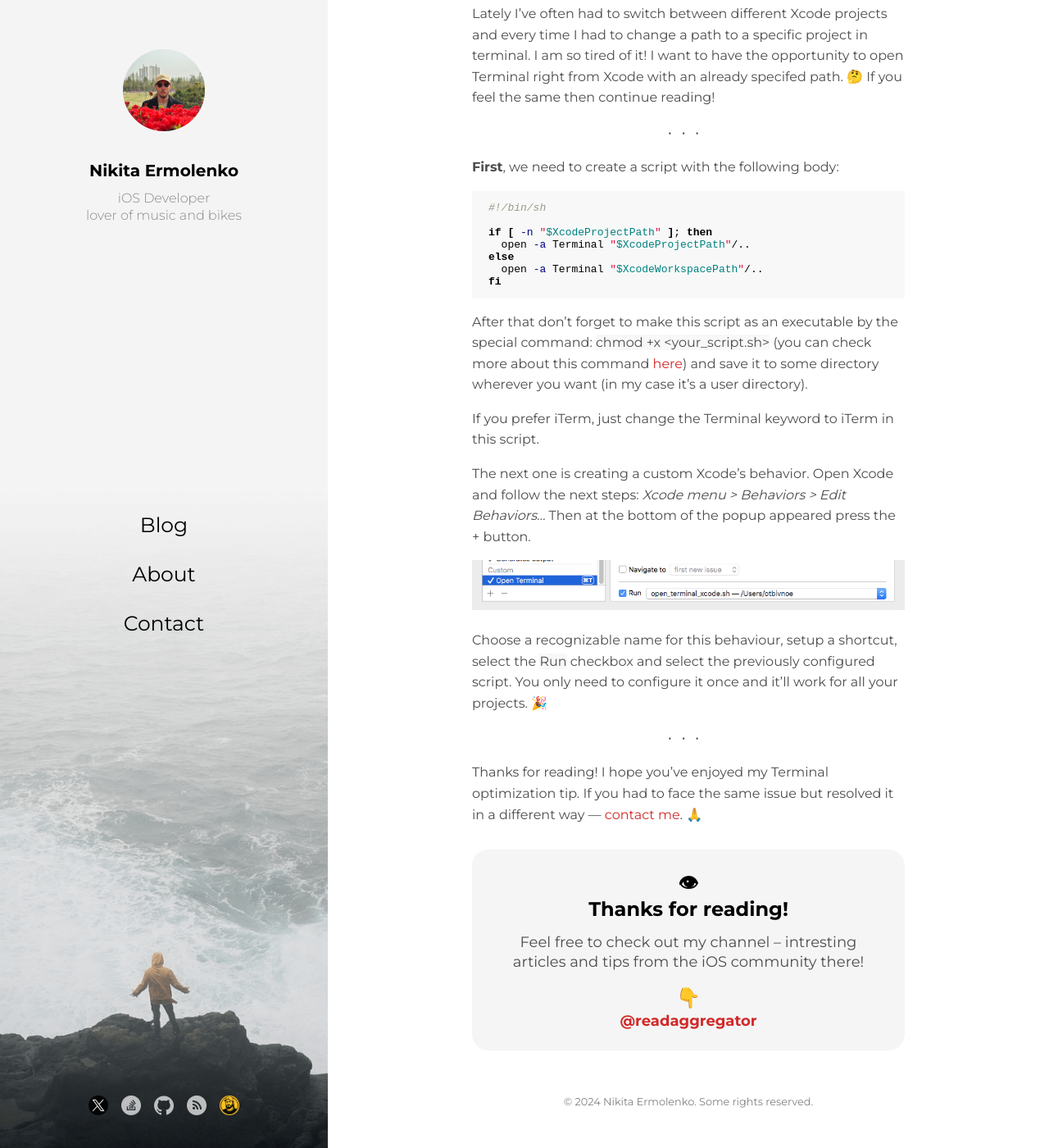
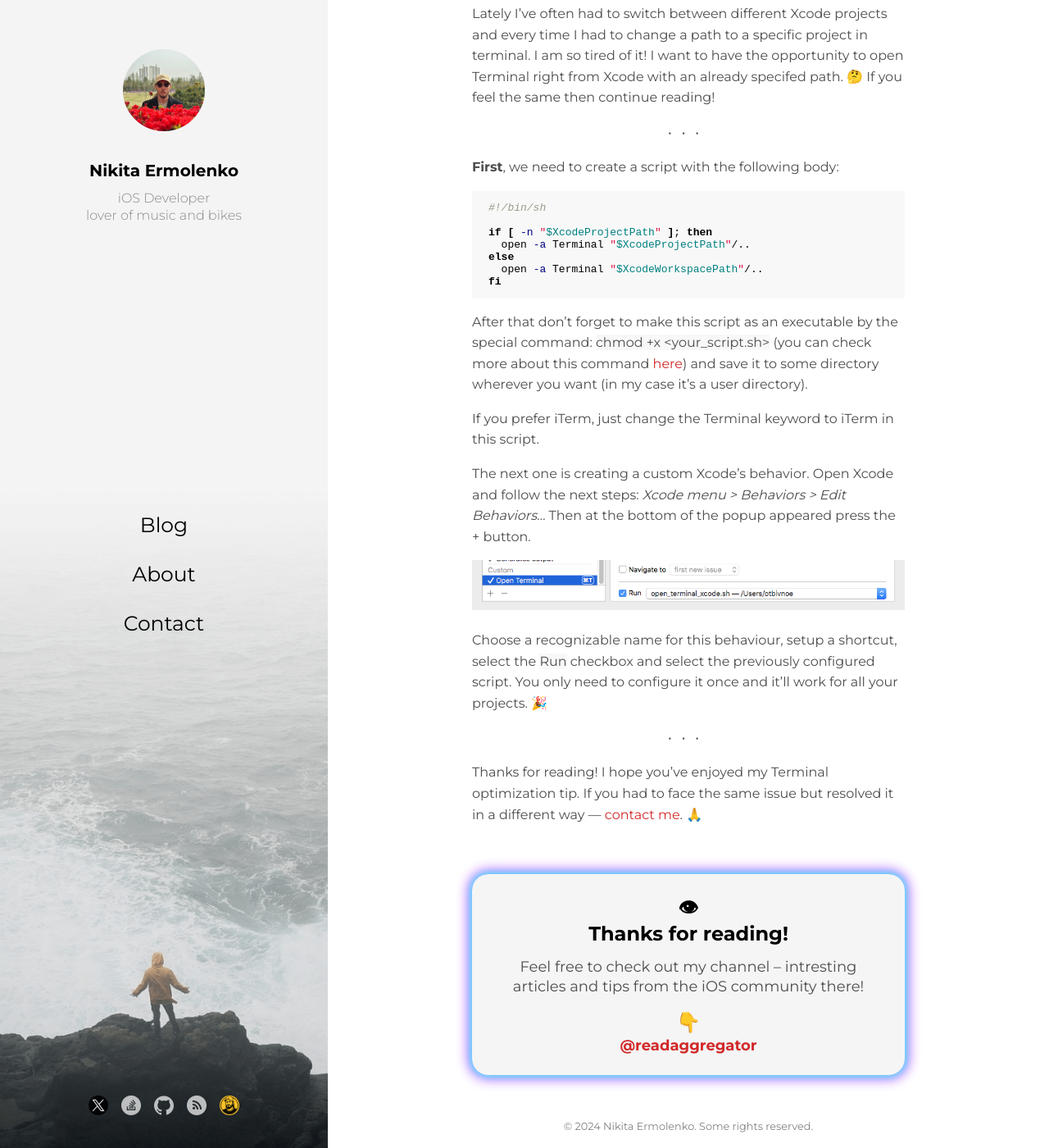
Before and after one commit to Otbivnoe/Otbivnoe.github.io, a Jekyll site: the page built from _posts/2017-10-23-Lets-Optimize-the-Work-with-Terminal-for-Xcode-Developers.md, in a window 1280 px wide and 1400 px high, scrolled down 900 px. Shown: the whole window at 82% size. Built offline with Jekyll 4.4.1, drawn with Linux system fonts in a browser that asks for light colours.

Commit message:
Add neon effect + analytics on click for footer (readaggregator)

```diff
--- a/_includes/readaggregator_footer.html
+++ b/_includes/readaggregator_footer.html
@@ -1,7 +1,11 @@
-<footer class="footer footer__readaggregator">
+<a class="footer footer__readaggregator"
+   target="_blank"
+   href="https://t.me/readaggregator"
+   data-goatcounter-click="readaggregator-footer"
+   data-goatcounter-referrer="{{ page.title }}">
 	<p class="footer__readaggregator-title">👁</p>
 	<p class="footer__readaggregator-title">Thanks for reading!</p>
 	<p class="footer__readaggregator-subtitle">Feel free to check out my channel – intresting articles and tips from the iOS community there!</p>
 	<p class="footer__readaggregator-subtitle-hand">👇</p>
-	<a class="footer__readaggregator-link" target="_blank" href="https://t.me/readaggregator">@readaggregator</a>
-</footer>
+	<p class="footer__readaggregator-link">@readaggregator</p>
+</a>
--- a/assets/css/style.scss
+++ b/assets/css/style.scss
@@ -298,14 +298,41 @@ hr::after {
   text-align: center;
   background: $footer-background--light;
   border-radius: 20px;
+
+  &::before {
+    content: '';
+    position: absolute;
+    top: 0;
+    left: 0;
+    right: 0;
+    bottom: 0;
+    border-radius: 20px;
+    box-shadow:
+      0 0 8px 2px #00eaff,
+      0 0 16px 4px #8f00ff;
+    opacity: 0.7;
+    transition: opacity 0.3s;
+  }
+
+  &:hover::before {
+    opacity: 1;
+  }
 }
 
 .footer__readaggregator {
-  margin-top: 30px;
+  display: block;
+  margin-top: 60px;
   padding-top: 25px;
   padding-bottom: 24px;
   padding-right: 32px;
   padding-left: 32px;
+  position: relative;
+  text-decoration: none;
+}
+
+.footer__readaggregator:hover,
+.footer__readaggregator:focus {
+  text-decoration: none;
 }
 
 .footer__readaggregator-title {
@@ -505,4 +532,12 @@ hr::after {
   .badge {
     color: $badge-title--dark;
   }
+
+  .footer__readaggregator::before {
+    border-color: #00eaff;
+    box-shadow:
+      0 0 16px 4px #00eaff,
+      0 0 32px 8px #8f00ff;
+    opacity: 0.9;
+  }
 }
```
